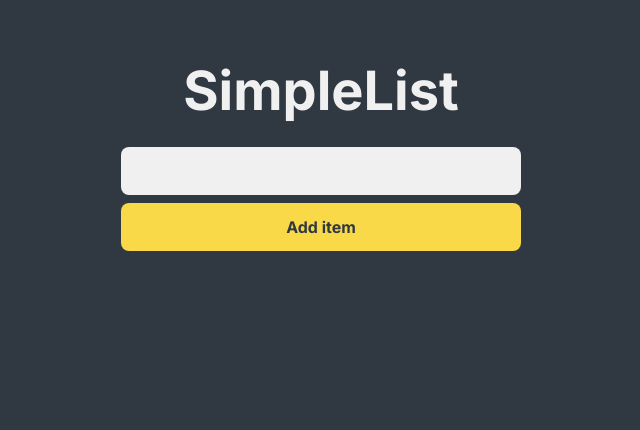
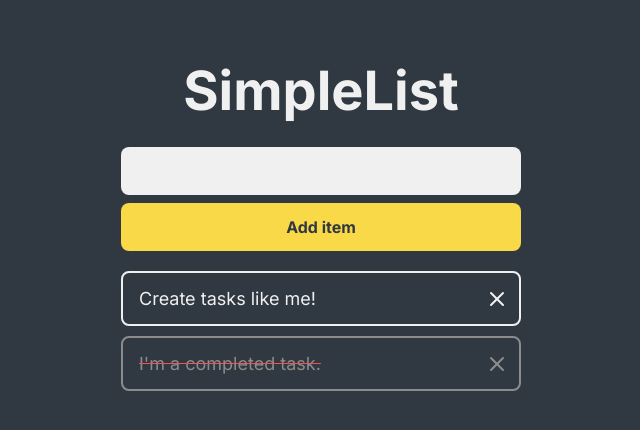
Before and after one commit to mariobarcelo/simplelist, a React (Vite) app: page / in a window 1280 px wide. Shown: the top 430 px of the page, without its empty margins (319-959 px from the left). Built offline with nearby package versions, Linux system fonts and the light colour scheme.

Commit message:
Start default tasks implementation

```diff
--- a/src/components/TodoApp/TodoApp.jsx
+++ b/src/components/TodoApp/TodoApp.jsx
@@ -2,18 +2,31 @@ import React from 'react';
 import styles from './TodoApp.module.css';
 import TodoForm from '../TodoForm';
 import TodoList from '../TodoList/TodoList';
+import { v4 as uuidv4 } from 'uuid';
 
 function TodoApp() {
 	const [itemsList, setItemsList] = React.useState(() => {
 		const storedItems = JSON.parse(localStorage.getItem('items'));
+		console.log('storedItems', storedItems);
 		if (storedItems) {
 			return storedItems;
 		} else {
-			return [];
+			return [
+				{
+					name: 'Create tasks like me!',
+					id: uuidv4(),
+					done: false,
+				},
+				{
+					name: "I'm a completed task.",
+					id: uuidv4(),
+					done: true,
+				},
+			];
 		}
 	});
 
-	console.log('itemsList - TodoApp: ', itemsList);
+	console.log('itemsList: ', itemsList);
 
 	React.useEffect(() => {
 		const storedItems = JSON.parse(localStorage.getItem('items'));
--- a/src/components/TodoForm/TodoForm.jsx
+++ b/src/components/TodoForm/TodoForm.jsx
@@ -6,6 +6,8 @@ import VisuallyHidden from '../VisuallyHidden/VisuallyHidden';
 function TodoForm({ itemsList, setItemsList }) {
 	const [inputValue, setInputValue] = React.useState([]);
 	const inputRef = React.useRef(null);
+
+	console.log('------ TodoForm -----');
 
 	function handleSubmit(event) {
 		event.preventDefault();
@@ -20,7 +22,6 @@ function TodoForm({ itemsList, setItemsList }) {
 
 		setInputValue('');
 		inputRef.current.focus();
-		console.log('task: ', nextItem);
 	}
 
 	return (
--- a/src/components/TodoList/TodoList.jsx
+++ b/src/components/TodoList/TodoList.jsx
@@ -3,9 +3,10 @@ import styles from './TodoList.module.css';
 import TodoItem from '../TodoItem/TodoItem';
 
 function TodoList({ itemsList, setItemsList }) {
+	console.log('------ TodoList -----');
+
 	if (itemsList.length === 0) return;
 
-	console.log('itemsList: ', itemsList);
 	return (
 		<ul>
 			{itemsList.map(({ name, id, done }) => {
```
Also changed, not shown: src/components/TodoItem/TodoItem.jsx (+0 -7 lines).
